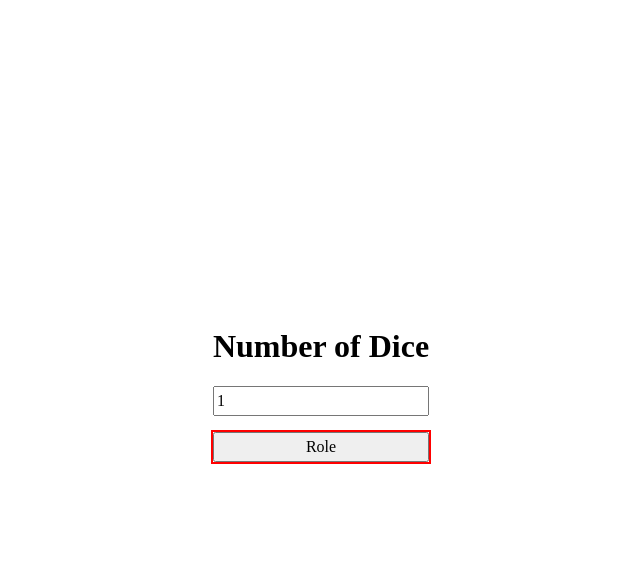
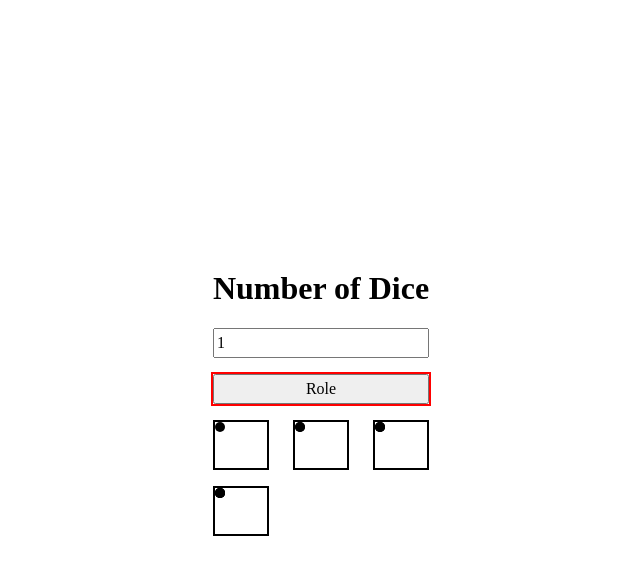
Before and after one commit to JJWallis/practical-questions, a React (Create React App) app: page /dice in a window 1280 px wide. Both pictures are taken after a click on the button "Role". Shown: the top 574 px of the page, without its empty margins (319-959 px from the left). Built offline with nearby package versions, Linux system fonts and the light colour scheme.

Commit message:
setDice infinite loop fixed

```diff
--- a/src/Dice.tsx
+++ b/src/Dice.tsx
@@ -12,7 +12,7 @@ const dotCoordinates = [
 ]
 
 const Dice: React.FC = () => {
-   const [dice, setDice] = useState([])
+   const [dice, setDice] = useState<JSX.Element[]>([])
    const [diceNum, setDiceNum] = useState(1)
 
    const handleOnChange = ({ target }: React.ChangeEvent<HTMLInputElement>) => {
@@ -35,13 +35,19 @@ const Dice: React.FC = () => {
             >
                {pair.map((val) => {
                   const [x, y] = val.split(':')
-                  return <div key={uuid()} className="dice-dot"></div>
+                  return (
+                     <div
+                        key={uuid()}
+                        className="dice-dot"
+                        style={{ left: `${x}`, top: `${y}` }}
+                     ></div>
+                  )
                })}
             </div>
          )
       })
+      setDice(diceArr)
    }
-   produceDice()
 
    return (
       <main>
@@ -53,7 +59,9 @@ const Dice: React.FC = () => {
             className="dice-input"
          />
          <button onClick={produceDice}>Role</button>
-         <div role="grid" className="dice-ct"></div>
+         <div role="grid" className="dice-ct">
+            {dice}
+         </div>
       </main>
    )
 }
```
